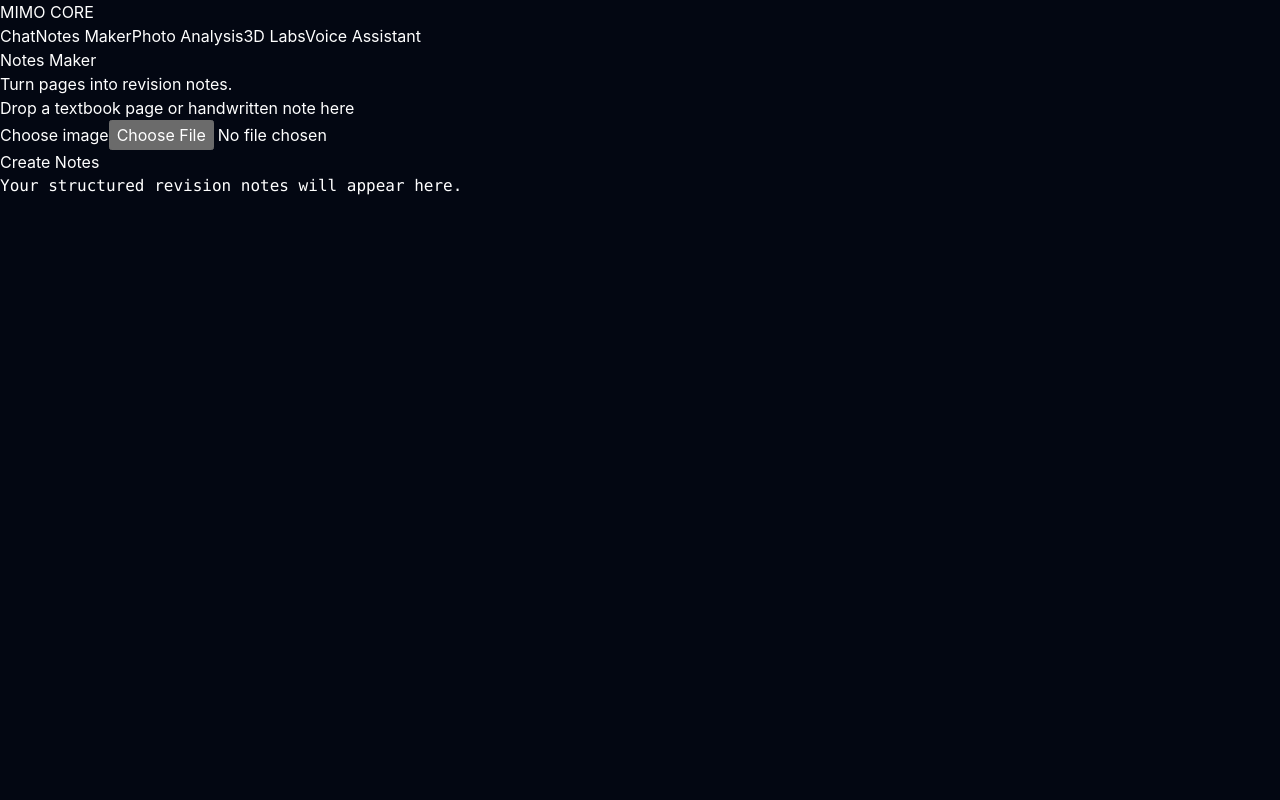
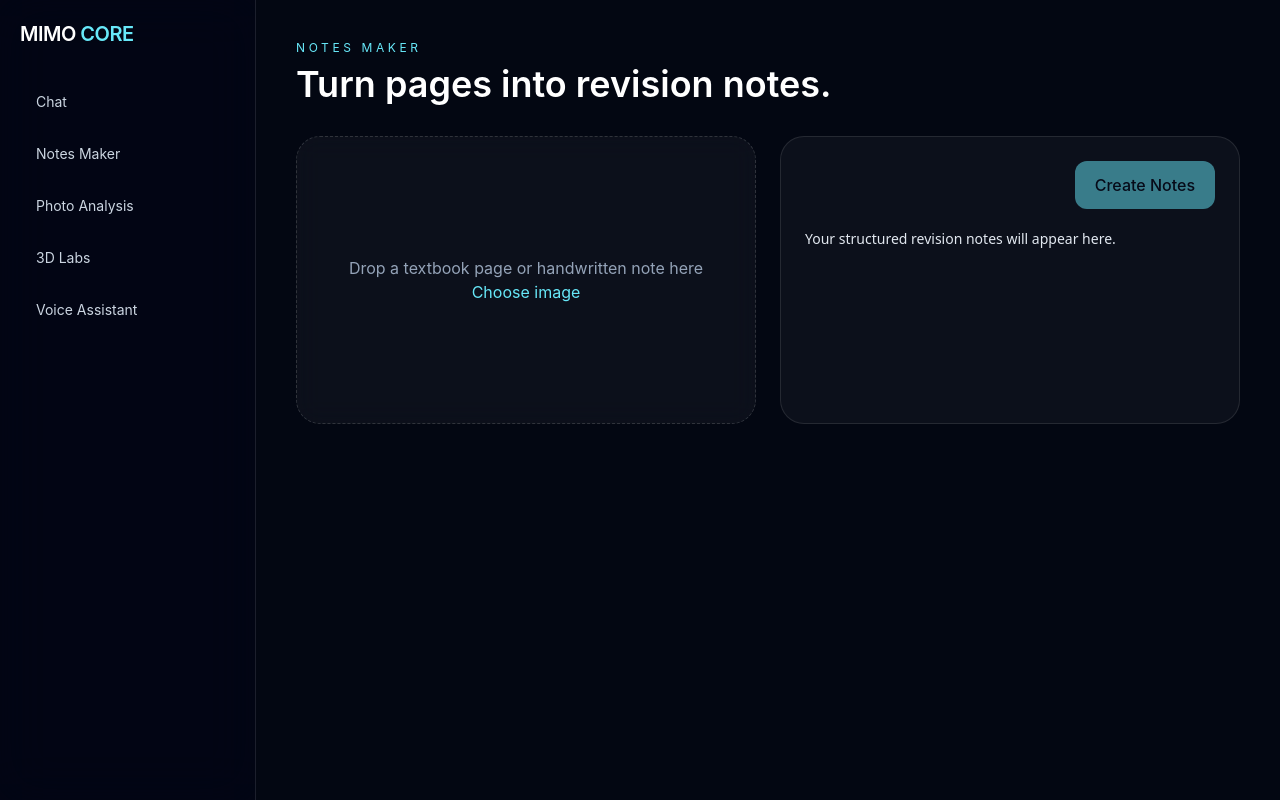
Before and after one commit to manav193/NIMO-CORE, a Next.js app: page /notes in a window 1280 px wide. Built offline with nearby package versions, Linux system fonts and the light colour scheme.

Commit message:
feat: configure glass UI tailwind theme

```diff
--- /dev/null
+++ b/tailwind.config.js
@@ -0,0 +1,6 @@
+/** @type {import('tailwindcss').Config} */
+export default {
+  content: ['./src/app/**/*.{js,jsx}', './src/components/**/*.{js,jsx}'],
+  theme: { extend: { backdropBlur: { glass: '14px' }, boxShadow: { glass: '0 24px 80px rgba(0,0,0,.35)' } } },
+  plugins: []
+};
```
